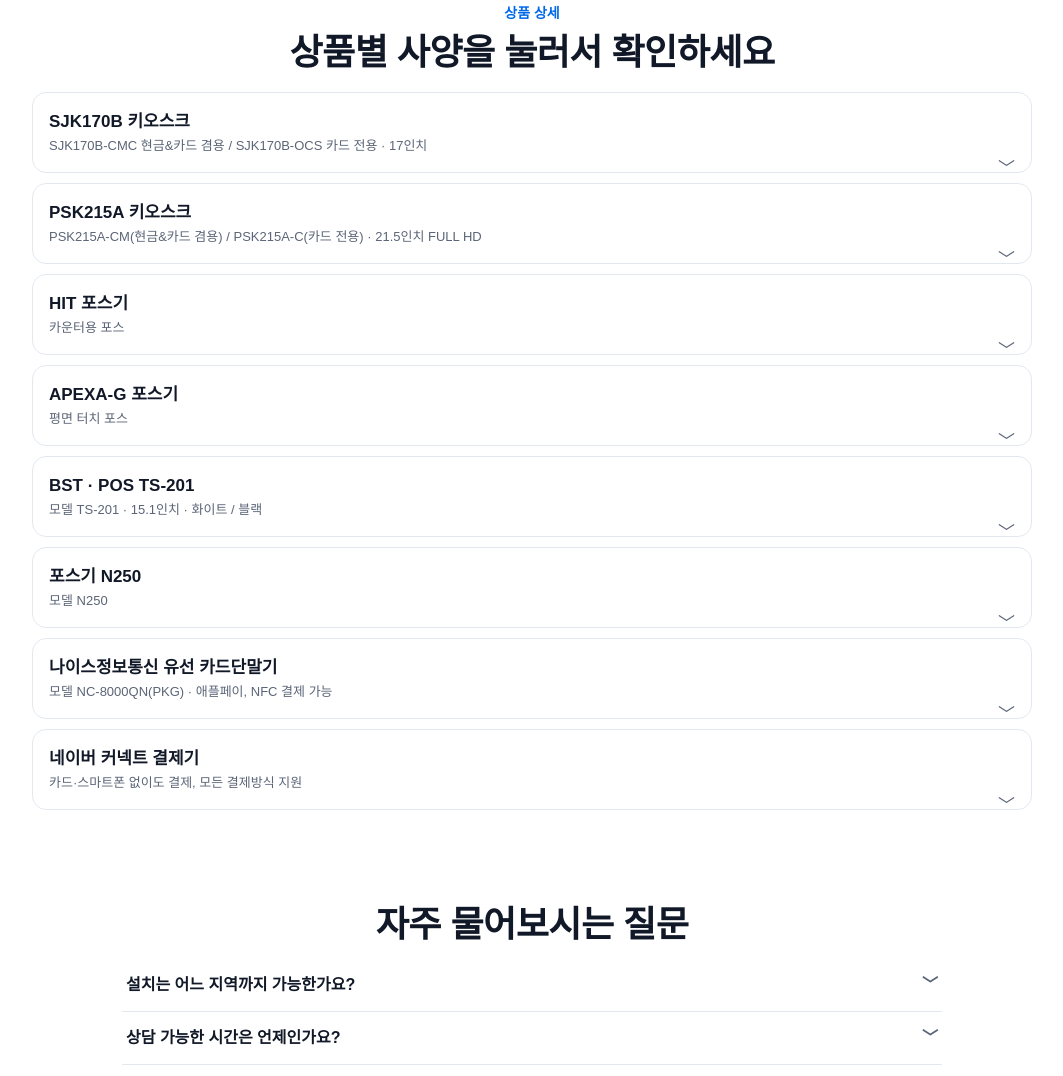
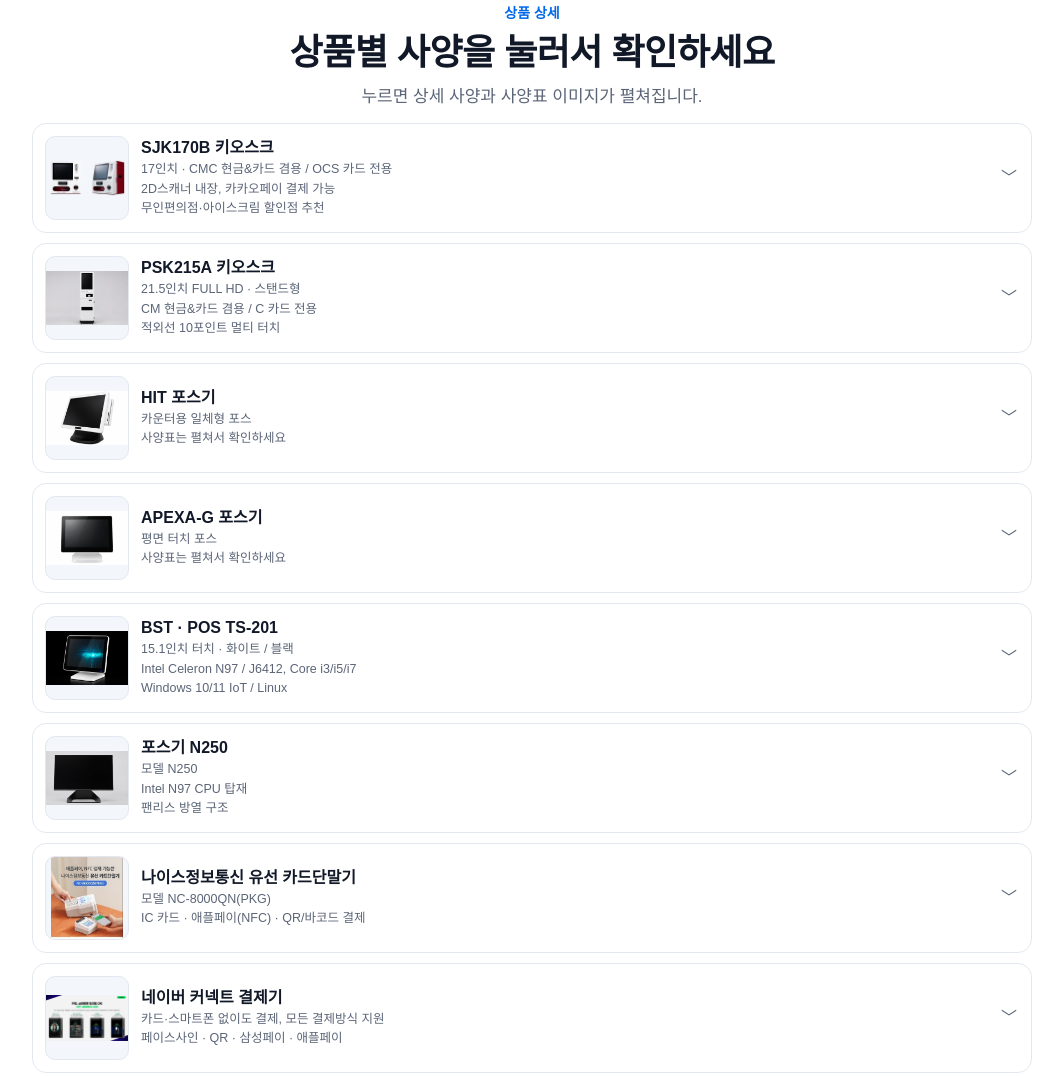
Before and after one commit to neversdddd-lgtm/posriver-sian, a plain HTML site: page index.html in a window 1280 px wide. Shown: the part 3829-4905 px from the top of the page, without its empty margins (108-1171 px from the left). Drawn offline with Linux system fonts and the light colour scheme.

Commit message:
포스리버 시안 v6: 접힌 상세 카드에 사진·핵심 정보 표시
Co-Authored-By: Claude Sonnet 5.5 <noreply@anthropic.com>

```diff
--- a/index.html
+++ b/index.html
@@ -122,11 +122,14 @@ details.more[open]>summary:after{content:"︿"}
 .chips span{background:#eef2f8;border-radius:30px;padding:7px 12px;font-size:13px;font-weight:700}
 /* 상세 사양 (접기) */
 .spec{border:1px solid var(--line);border-radius:14px;margin-bottom:10px;background:#fff}
-.spec>summary{padding:16px 16px;cursor:pointer;list-style:none;font-weight:800;font-size:17px}
+.spec>summary{padding:12px 38px 12px 12px;cursor:pointer;list-style:none;display:flex;gap:12px;align-items:center;position:relative}
 .spec>summary::-webkit-details-marker{display:none}
-.spec>summary:after{content:"﹀";float:right;color:var(--sub);font-weight:400}
+.spec>summary:after{content:"﹀";position:absolute;right:14px;top:50%;transform:translateY(-50%);color:var(--sub);font-weight:400}
 .spec[open]>summary:after{content:"︿"}
-.spec>summary small{display:block;font-weight:500;color:var(--sub);font-size:13px;margin-top:2px;padding-right:20px}
+.spec .th{flex:0 0 84px;width:84px;height:84px;object-fit:contain;background:#f3f6fb;border-radius:10px;border:1px solid var(--line)}
+.spec .st{display:flex;flex-direction:column;gap:2px;min-width:0}
+.spec .st b{font-size:16px;line-height:1.3}
+.spec .st i{font-style:normal;font-size:12.5px;color:var(--sub);line-height:1.4}
 .spec .body{padding:0 16px 18px}
 .pics{margin-bottom:14px}
 .pics img{border:1px solid var(--line);border-radius:12px;width:100%;background:#fff}
@@ -319,17 +322,17 @@ footer .fl{display:flex;flex-wrap:wrap;gap:14px;margin-bottom:10px;font-weight:7
 
 <!-- 상세 사양 (눌러서 펼침) -->
 <section id="specs" style="padding-top:0"><div class="wrap">
- <div class="center"><div class="eyebrow">상품 상세</div><h2 class="t">상품별 사양을 눌러서 확인하세요</h2></div>
+ <div class="center"><div class="eyebrow">상품 상세</div><h2 class="t">상품별 사양을 눌러서 확인하세요</h2><p class="lead" style="margin-bottom:0">누르면 상세 사양과 사양표 이미지가 펼쳐집니다.</p></div>
  <div style="margin-top:14px">
 
- <details class="spec" id="d-sjk"><summary>SJK170B 키오스크<small>SJK170B-CMC 현금&amp;카드 겸용 / SJK170B-OCS 카드 전용 · 17인치</small></summary><div class="body">
+ <details class="spec" id="d-sjk"><summary><img class="th" src="img/pr/pc_sjk_01.png" alt="" loading="lazy"><span class="st"><b>SJK170B 키오스크</b><i>17인치 · CMC 현금&amp;카드 겸용 / OCS 카드 전용</i><i>2D스캐너 내장, 카카오페이 결제 가능</i><i>무인편의점·아이스크림 할인점 추천</i></span></summary><div class="body">
   <div class="pics rail"><img src="img/pr/pc_sjk_01.png" alt="" loading="lazy"><img src="img/pr/pc_sjk_02.png" alt="" loading="lazy"><img src="img/pr/pc_sjkocs_01.png" alt="SJK170B-OCS" loading="lazy" style="background:#222"></div>
   <ul class="chk"><li>2D스캐너 내장 (무인편의점·아이스크림 할인점 등 유통매장 추천, 카카오페이 결제 가능)</li><li>CMC: 지폐 3종·동전 2종(100원, 500원) 현금결제 가능</li><li>누구나 쉽게 영수증 용지 교체, 공간 제약 없는 콤팩트 사이즈</li><li>OCS: 슬림·심플 디자인, 벽걸이 타입 적용 가능</li></ul>
   <details class="more"><summary>SJK170B-OCS 사양표 이미지</summary><div class="one" style="padding-bottom:14px"><img src="img/pr/pc_sjkocs_t.jpg" alt="SJK170B-OCS 사양표" loading="lazy"></div></details>
   <a class="cta" href="tel:01039549183">이 상품 전화 문의 010-3954-9183</a>
  </div></details>
 
- <details class="spec" id="d-psk"><summary>PSK215A 키오스크<small>PSK215A-CM(현금&amp;카드 겸용) / PSK215A-C(카드 전용) · 21.5인치 FULL HD</small></summary><div class="body">
+ <details class="spec" id="d-psk"><summary><img class="th" src="img/new/psk_kiosk.jpg" alt="" loading="lazy"><span class="st"><b>PSK215A 키오스크</b><i>21.5인치 FULL HD · 스탠드형</i><i>CM 현금&amp;카드 겸용 / C 카드 전용</i><i>적외선 10포인트 멀티 터치</i></span></summary><div class="body">
   <table>
    <tr><th>화면</th><td>21.5" LED PANEL (FULL HD 1920x1080)</td></tr>
    <tr><th>터치</th><td>적외선(IR-Touch) 10포인트 멀티</td></tr>
@@ -345,19 +348,19 @@ footer .fl{display:flex;flex-wrap:wrap;gap:14px;margin-bottom:10px;font-weight:7
   <a class="cta" href="tel:01039549183">이 상품 전화 문의 010-3954-9183</a>
  </div></details>
 
- <details class="spec" id="d-hit"><summary>HIT 포스기<small>카운터용 포스</small></summary><div class="body">
+ <details class="spec" id="d-hit"><summary><img class="th" src="img/new/hit_item.jpg" alt="" loading="lazy"><span class="st"><b>HIT 포스기</b><i>카운터용 일체형 포스</i><i>사양표는 펼쳐서 확인하세요</i></span></summary><div class="body">
   <div class="one"><img src="img/pr/pc_hit_item_01.jpg" alt="" loading="lazy"></div>
   <details class="more"><summary>HIT 사양표 이미지</summary><div class="one" style="padding-bottom:14px"><img src="img/pr/hit_table.jpg" alt="HIT 사양표" loading="lazy"></div></details>
   <a class="cta" href="tel:01039549183">이 상품 전화 문의 010-3954-9183</a>
  </div></details>
 
- <details class="spec" id="d-apexa"><summary>APEXA-G 포스기<small>평면 터치 포스</small></summary><div class="body">
+ <details class="spec" id="d-apexa"><summary><img class="th" src="img/new/apexa_01.jpg" alt="" loading="lazy"><span class="st"><b>APEXA-G 포스기</b><i>평면 터치 포스</i><i>사양표는 펼쳐서 확인하세요</i></span></summary><div class="body">
   <div class="pics rail"><img src="img/new/apexa_01.jpg" alt="" loading="lazy"><img src="img/new/apexa_03.jpg" alt="" loading="lazy"></div>
   <details class="more"><summary>APEXA-G 사양표 이미지</summary><div class="one" style="padding-bottom:14px"><img src="img/pr/apexa_table.jpg" alt="APEXA-G 사양표" loading="lazy"></div></details>
   <a class="cta" href="tel:01039549183">이 상품 전화 문의 010-3954-9183</a>
  </div></details>
 
- <details class="spec" id="d-bst"><summary>BST · POS TS-201<small>모델 TS-201 · 15.1인치 · 화이트 / 블랙</small></summary><div class="body">
+ <details class="spec" id="d-bst"><summary><img class="th" src="img/new/bts_02.jpg" alt="" loading="lazy"><span class="st"><b>BST · POS TS-201</b><i>15.1인치 터치 · 화이트 / 블랙</i><i>Intel Celeron N97 / J6412, Core i3/i5/i7</i><i>Windows 10/11 IoT / Linux</i></span></summary><div class="body">
   <div class="pics rail"><img src="img/ts201_main.jpg" alt="" loading="lazy"><img src="img/ts201_color.jpg" alt="" loading="lazy"></div>
   <table>
    <tr><th>프로세서</th><td>Intel Celeron N97 / J6412, Intel Core 11th i3/i5/i7</td></tr>
@@ -374,20 +377,20 @@ footer .fl{display:flex;flex-wrap:wrap;gap:14px;margin-bottom:10px;font-weight:7
   <a class="cta" href="tel:01039549183">이 상품 전화 문의 010-3954-9183</a>
  </div></details>
 
- <details class="spec" id="d-n250"><summary>포스기 N250<small>모델 N250</small></summary><div class="body">
+ <details class="spec" id="d-n250"><summary><img class="th" src="img/new/n250_main.jpg" alt="" loading="lazy"><span class="st"><b>포스기 N250</b><i>모델 N250</i><i>Intel N97 CPU 탑재</i><i>팬리스 방열 구조</i></span></summary><div class="body">
   <div class="pics rail"><img src="img/new/n250_main.jpg" alt="" loading="lazy"><img src="img/n250_cpu.jpg" alt="" loading="lazy"></div>
   <ul class="chk"><li>Intel N97 CPU 탑재 (이미지 표기: 기존 E-200/E-250 대비 34% 성능 향상)</li><li>팬리스 방열 구조</li></ul>
   <details class="more"><summary>디스플레이 옵션 이미지</summary><div class="one" style="padding-bottom:14px"><img src="img/imu_b.jpg" alt="디스플레이 옵션" loading="lazy"></div></details>
   <a class="cta" href="tel:01039549183">이 상품 전화 문의 010-3954-9183</a>
  </div></details>
 
- <details class="spec" id="d-nc8000"><summary>나이스정보통신 유선 카드단말기<small>모델 NC-8000QN(PKG) · 애플페이, NFC 결제 가능</small></summary><div class="body">
+ <details class="spec" id="d-nc8000"><summary><img class="th" src="img/nc8000_main.jpg" alt="" loading="lazy"><span class="st"><b>나이스정보통신 유선 카드단말기</b><i>모델 NC-8000QN(PKG)</i><i>IC 카드 · 애플페이(NFC) · QR/바코드 결제</i></span></summary><div class="body">
   <div class="one"><img src="img/nc8000_main.jpg" alt="" loading="lazy" style="max-width:420px;margin:0 auto"></div>
   <ul class="chk" style="margin-top:12px"><li>IC 카드 결제</li><li>애플페이(NFC) 결제</li><li>QR/바코드 결제</li><li>WiFi 연결 가능 (이미지 표기)</li></ul>
   <a class="cta" href="tel:01039549183">이 상품 전화 문의 010-3954-9183</a>
  </div></details>
 
- <details class="spec" id="d-connect"><summary>네이버 커넥트 결제기<small>카드·스마트폰 없이도 결제, 모든 결제방식 지원</small></summary><div class="body">
+ <details class="spec" id="d-connect"><summary><img class="th" src="img/connect_p1.jpg" alt="" loading="lazy"><span class="st"><b>네이버 커넥트 결제기</b><i>카드·스마트폰 없이도 결제, 모든 결제방식 지원</i><i>페이스사인 · QR · 삼성페이 · 애플페이</i></span></summary><div class="body">
   <div class="one"><img src="img/connect_p1.jpg" alt="" loading="lazy"><img src="img/connect_p2.jpg" alt="" loading="lazy"></div>
   <ul class="chk" style="margin-top:12px"><li>페이스사인, QR/바코드, 삼성페이, 애플페이 결제</li><li>쿠폰 노출, 키워드 리뷰 등록, 포인트 적립을 기기에서 바로</li><li>결제 직후 네이버 리뷰로 이어지는 단말기 (네이버페이 발표 기준)</li></ul>
   <a class="cta" href="tel:01039549183">이 상품 전화 문의 010-3954-9183</a>
```
